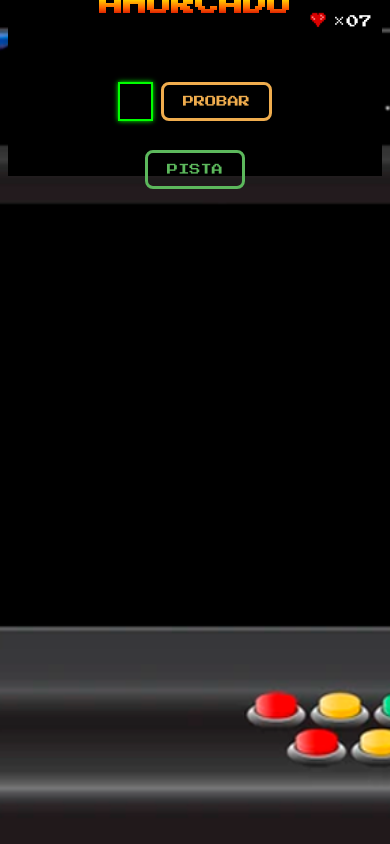
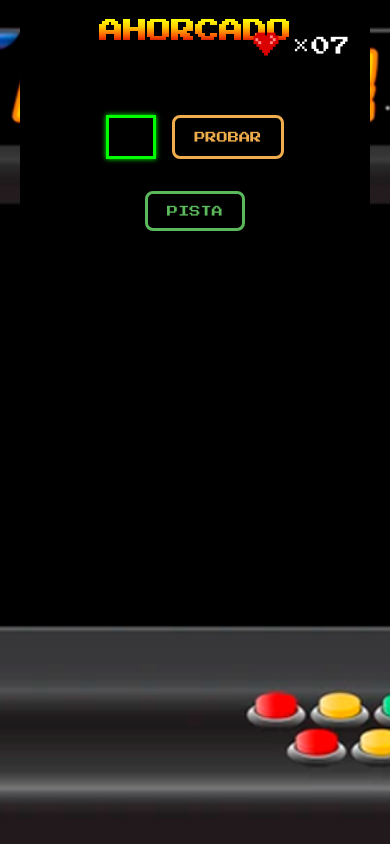
Before and after one commit to Simon-PF2003/ag_limon, a Flask app: page /jugar in a window 390 px wide. Run offline with Flask 3, Linux system fonts and the light colour scheme.

Commit message:
Vercel rollback 7 UI Nb

```diff
--- a/static/retro.css
+++ b/static/retro.css
@@ -1,19 +1,19 @@
-/* RESET */
 * {
   box-sizing: border-box;
   margin: 0;
   padding: 0;
 }
 
-html, body {
+html {
   height: 100%;
   width: 100%;
   background: transparent;
 }
 
+/* Body con fondo negro para mostrar fondo encima */
 body.arcade-machine {
   position: relative;
-  min-height: 100vh;
+  height: 100%;
   font-family: 'Press Start 2P', monospace;
   display: flex;
   justify-content: center;
@@ -32,7 +32,7 @@ body.arcade-machine::before {
   z-index: 0;
 }
 
-/* UI encima del fondo */
+/* Con esto fijo la UI arriba que es la maquinita je */
 .screen-window,
 .game-frame,
 .title-bar,
@@ -42,21 +42,23 @@ body.arcade-machine::before {
   z-index: 1;
 }
 
-/* --- ESTILOS BASE (PC/Notebook) --- */
-.screen-window {
-  position: relative;
-  width: 410px;
-  height: 240px;
+#menu-arcade {
   display: flex;
-  justify-content: center;
+  flex-direction: column;
   align-items: center;
+  gap: 2rem;
+  text-align: center;
 }
 
 .titulo-arcade {
   font-size: 2.5rem;
   margin-top: -2rem;
   margin-bottom: 5rem;
-  background: linear-gradient(180deg, #FFFF00 0%, #FFCC00 33%, #FF6600 66%, #CC0000 100%);
+  background: linear-gradient(180deg,
+      #FFFF00 0%,
+      #FFCC00 33%,
+      #FF6600 66%,
+      #CC0000 100%);
   -webkit-background-clip: text;
   background-clip: text;
   -webkit-text-fill-color: transparent;
@@ -83,27 +85,424 @@ body.arcade-machine::before {
   text-align: center;
 }
 
-.boton-retro:hover { transform: translateY(-2px); }
-.boton-retro.facil { color: #5cb85c; border-color: #5cb85c; }
-.boton-retro.facil:hover { background: rgba(92, 184, 92, 0.2); }
-.boton-retro.intermedia { color: #f0ad4e; border-color: #f0ad4e; }
-.boton-retro.intermedia:hover { background: rgba(240, 173, 78, 0.2); }
-.boton-retro.dificil { color: #d9534f; border-color: #d9534f; }
-.boton-retro.dificil:hover { background: rgba(217, 83, 79, 0.2); }
-.boton-retro.jugarnuevo { color: #602383; border-color: #602383; }
-.boton-retro.jugarnuevo:hover { background: rgba(96, 35, 131, 0.2); }
+.boton-retro:hover {
+  transform: translateY(-2px);
+}
 
-.game-frame, .final-screen {
+.boton-retro.facil {
+  color: #5cb85c;
+  border-color: #5cb85c;
+}
+
+.boton-retro.facil:hover {
+  background: rgba(92, 184, 92, 0.2);
+}
+
+.boton-retro.intermedia {
+  color: #f0ad4e;
+  border-color: #f0ad4e;
+}
+
+.boton-retro.intermedia:hover {
+  background: rgba(240, 173, 78, 0.2);
+}
+
+.boton-retro.dificil {
+  color: #d9534f;
+  border-color: #d9534f;
+}
+
+.boton-retro.dificil:hover {
+  background: rgba(217, 83, 79, 0.2);
+}
+
+.boton-retro.jugarnuevo {
+  color: #602383;
+  border-color: #602383;
+}
+
+.boton-retro.jugarnuevo:hover {
+  background: rgba(96, 35, 131, 0.2);
+}
+
+/* Notebooks y laptops - 15.6" y similares */
+@media (max-width: 1366px) {
+  body.arcade-machine::before {
+    background-size: contain;
+  }
+
+  .screen-window {
+    width: 580px;
+    height: 230px;
+  }
+
+  .titulo-arcade {
+    font-size: 2.3rem;
+    margin-bottom: 4rem;
+  }
+
+  .botones-dificultad {
+    width: 190px;
+  }
+
+  .boton-retro {
+    padding: 0.95rem 1.9rem;
+    font-size: 0.88rem;
+  }
+
+  .word-display {
+    font-size: 1.9rem;
+    letter-spacing: 0.28rem;
+  }
+
+  .word-display.small-font {
+    font-size: 1.35rem;
+  }
+
+  .heart-icon {
+    width: 45px;
+    height: 45px;
+  }
+
+  .heart-count {
+    right: 18px;
+  }
+
+  .heart-x {
+    font-size: 1.1rem;
+  }
+
+  .info {
+    font-size: 0.95rem;
+  }
+
+  .message {
+    font-size: 0.95rem;
+  }
+
+  #pista-text {
+    font-size: 0.95rem;
+  }
+}
+
+/* Resolución específica para notebooks HD 1366x768 */
+@media (max-width: 768px) {
+  body.arcade-machine {
+    align-items: flex-start;
+    padding-top: 2rem;
+  }
+
+  .screen-window {
+    width: 550px;
+    height: 200px;
+  }
+
+  .titulo-arcade {
+    font-size: 2.1rem;
+    margin-top: 0;
+    margin-bottom: 2.5rem;
+  }
+
+  #menu-arcade {
+    gap: 1.5rem;
+  }
+
+  .game-screen {
+    gap: 0.8rem;
+  }
+
+  .final {
+    gap: 0.8rem;
+  }
+
+  .word-display {
+    font-size: 1.7rem;
+    letter-spacing: 0.25rem;
+  }
+
+  .word-display.small-font {
+    font-size: 1.25rem;
+  }
+}
+
+/* Pantallas medianas - Tablets */
+@media (max-width: 1024px) {
+  body.arcade-machine::before {
+    background-size: cover;
+  }
+
+  .screen-window {
+    width: 90vw;
+    max-width: 500px;
+    height: 200px;
+  }
+
+  .titulo-arcade {
+    font-size: 2.2rem;
+    margin-bottom: 3rem;
+  }
+
+  .botones-dificultad {
+    width: 180px;
+  }
+
+  .boton-retro {
+    padding: 0.9rem 1.8rem;
+    font-size: 0.85rem;
+  }
+
+  .word-display {
+    font-size: 1.8rem;
+    letter-spacing: 0.25rem;
+  }
+
+  .word-display.small-font {
+    font-size: 1.3rem;
+  }
+
+  .heart-icon {
+    width: 40px;
+    height: 40px;
+  }
+
+  .heart-count {
+    right: 15px;
+  }
+
+  .heart-x {
+    font-size: 1rem;
+  }
+
+  .info {
+    font-size: 0.9rem;
+  }
+
+  .message {
+    font-size: 0.9rem;
+  }
+
+  #pista-text {
+    font-size: 0.9rem;
+  }
+}
+
+/* Pantallas pequeñas - Móviles */
+@media (max-width: 768px) {
+  body.arcade-machine {
+    padding: 1rem;
+  }
+
+  body.arcade-machine::before {
+    background-size: cover;
+    background-position: center;
+  }
+
+  .screen-window {
+    width: 95vw;
+    max-width: 400px;
+    height: 180px;
+  }
+
+  .titulo-arcade {
+    font-size: 1.8rem;
+    margin-top: -1rem;
+    margin-bottom: 2rem;
+  }
+
+  .botones-dificultad {
+    width: 160px;
+  }
+
+  .boton-retro {
+    padding: 0.8rem 1.5rem;
+    font-size: 0.8rem;
+  }
+
+  .word-display {
+    font-size: 1.5rem;
+    letter-spacing: 0.2rem;
+  }
+
+  .word-display.small-font {
+    font-size: 1.1rem;
+    letter-spacing: 0.08em;
+  }
+
+  .heart-icon {
+    width: 35px;
+    height: 35px;
+  }
+
+  .heart-count {
+    right: 10px;
+  }
+
+  .heart-x {
+    font-size: 0.9rem;
+  }
+
+  .info {
+    font-size: 0.8rem;
+  }
+
+  .message {
+    font-size: 0.8rem;
+  }
+
+  .input-letra {
+    width: 40px;
+    padding: 0.4rem;
+    font-size: 1rem;
+  }
+
+  .input-form {
+    gap: 0.8rem;
+  }
+
+  #pista-text {
+    font-size: 0.8rem;
+    width: 95%;
+  }
+
+  .title-bar {
+    padding-top: 5px;
+  }
+}
+
+/* Pantallas muy pequeñas - Móviles pequeños */
+@media (max-width: 480px) {
+  body.arcade-machine {
+    padding: 0.5rem;
+  }
+
+  .screen-window {
+    width: 98vw;
+    max-width: 350px;
+    height: 160px;
+  }
+
+  .titulo-arcade {
+    font-size: 1.5rem;
+    margin-bottom: 1.5rem;
+  }
+
+  .botones-dificultad {
+    width: 140px;
+  }
+
+  .boton-retro {
+    padding: 0.7rem 1.2rem;
+    font-size: 0.7rem;
+  }
+
+  .word-display {
+    font-size: 1.3rem;
+    letter-spacing: 0.15rem;
+  }
+
+  .word-display.small-font {
+    font-size: 1rem;
+    letter-spacing: 0.05em;
+  }
+
+  .heart-icon {
+    width: 30px;
+    height: 30px;
+  }
+
+  .heart-x {
+    font-size: 0.8rem;
+  }
+
+  .info {
+    font-size: 0.7rem;
+  }
+
+  .message {
+    font-size: 0.7rem;
+  }
+
+  .input-letra {
+    width: 35px;
+    padding: 0.3rem;
+    font-size: 0.9rem;
+    border-width: 2px;
+  }
+
+  .input-form {
+    gap: 0.5rem;
+  }
+
+  #pista-text {
+    font-size: 0.7rem;
+    margin-top: 0.5rem;
+  }
+
+  .game-screen {
+    gap: 0.8rem;
+  }
+
+  .final {
+    gap: 0.8rem;
+  }
+}
+
+/* Orientación landscape para móviles */
+@media (max-width: 768px) and (orientation: landscape) {
+  body.arcade-machine {
+    align-items: flex-start;
+    padding-top: 1rem;
+  }
+
+  .screen-window {
+    height: 150px;
+  }
+
+  .titulo-arcade {
+    margin-top: 3rem;
+    margin-bottom: 0.2rem;
+    font-size: 1.6rem;
+  }
+
+  #menu-arcade {
+    gap: 0.5rem;
+  }
+
+  .game-screen {
+    gap: 0.5rem;
+  }
+
+  .final {
+    gap: 0.5rem;
+  }
+}
+
+/* Juego: pantalla negra interna */
+.screen-window {
+  position: relative;
+  width: 410px;
+  height: 240px;
+  display: flex;
+  justify-content: center;
+  align-items: center;
+}
+
+.game-frame,
+.final-screen {
   width: 100%;
   height: 100%;
   background-color: #000;
+  padding: 0;
+  margin: 0;
+  box-sizing: border-box;
   display: flex;
   flex-direction: column;
   align-items: center;
   justify-content: center;
 }
 
-.game-screen, .final {
+/* Estilos de contenido de juego */
+.game-screen {
   display: flex;
   flex-direction: column;
   align-items: center;
@@ -111,10 +510,20 @@ body.arcade-machine::before {
   color: #0F0;
 }
 
-.info, .message { font-size: 1rem; }
-.highlight { color: #FFD700; }
+.info {
+  font-size: 1rem;
+}
 
-.input-form { display: flex; gap: 1rem; margin-top: 1rem; }
+.highlight {
+  color: #FFD700;
+}
+
+.input-form {
+  display: flex;
+  gap: 1rem;
+  margin-top: 1rem;
+}
+
 .input-letra {
   width: 50px;
   padding: 0.5rem;
@@ -124,11 +533,34 @@ body.arcade-machine::before {
   background: #000;
   color: #0F0;
 }
-.input-letra:focus { outline: none; box-shadow: 0 0 5px #0F0; }
 
-.word-display { font-size: 1rem; letter-spacing: 0.1rem; }
-.word-display.small-font { font-size: 1rem; letter-spacing: 0.1rem; }
+.input-letra:focus {
+  outline: none;
+  box-shadow: 0 0 5px #0F0;
+}
 
+.word-display {
+  font-size: 1rem;
+  letter-spacing: 0.1rem;
+}
+
+.word-display.small-font {
+  font-size: 1rem;
+  letter-spacing: 0.1rem;
+}
+
+.final {
+  display: flex;
+  flex-direction: column;
+  align-items: center;
+  gap: 1rem;
+}
+
+.message {
+  font-size: 1rem;
+}
+
+/* Barra superior con título y corazones */
 .title-bar {
   position: relative;
   width: 100%;
@@ -137,6 +569,7 @@ body.arcade-machine::before {
   align-items: center;
   padding-top: 10px;
 }
+
 .heart-count {
   position: absolute;
   right: 20px;
@@ -145,7 +578,14 @@ body.arcade-machine::before {
   display: flex;
   align-items: center;
 }
-.heart-icon { width: 50px; height: 50px; object-fit: contain; margin-right: 1px; }
+
+.heart-icon {
+  width: 50px;
+  height: 50px;
+  object-fit: contain;
+  margin-right: 1px;
+}
+
 .heart-x {
   font-family: 'Press Start 2P', monospace;
   font-size: 1.2rem;
@@ -153,7 +593,11 @@ body.arcade-machine::before {
   text-shadow: 0 0 2px #000;
 }
 
-.pista-btn { margin-top: 1rem; }
+/* Pista */
+.pista-btn {
+  margin-top: 1rem;
+}
+
 #pista-text {
   margin: 1rem auto 0;
   font-size: 1rem;
@@ -161,61 +605,3 @@ body.arcade-machine::before {
   text-align: center;
   width: 90%;
 }
-
-/* --- NOTEBOOKS Y TABLETS GRANDES --- */
-@media (max-width: 1366px) {
-  .screen-window { width: 580px; height: 230px; }
-  .titulo-arcade { font-size: 2.3rem; margin-bottom: 4rem; }
-  .botones-dificultad { width: 190px; }
-  .boton-retro { padding: 0.95rem 1.9rem; font-size: 0.88rem; }
-  .word-display { font-size: 1.9rem; letter-spacing: 0.28rem; }
-  .word-display.small-font { font-size: 1.35rem; }
-  .heart-icon { width: 45px; height: 45px; }
-  .heart-count { right: 18px; }
-  .heart-x { font-size: 1.1rem; }
-  .info, .message, #pista-text { font-size: 0.95rem; }
-}
-
-/* --- TABLETS Y CELULARES GRANDES --- */
-@media (max-width: 1024px) {
-  body.arcade-machine::before { background-size: cover; }
-  .screen-window { width: 90vw; max-width: 500px; height: 200px; }
-  .titulo-arcade { font-size: 2.2rem; margin-bottom: 3rem; }
-  .botones-dificultad { width: 180px; }
-  .boton-retro { padding: 0.9rem 1.8rem; font-size: 0.85rem; }
-  .word-display { font-size: 1.8rem; letter-spacing: 0.25rem; }
-  .word-display.small-font { font-size: 1.3rem; }
-  .heart-icon { width: 40px; height: 40px; }
-  .heart-count { right: 15px; }
-  .heart-x { font-size: 1rem; }
-  .info, .message, #pista-text { font-size: 0.9rem; }
-}
-
-/* --- CELULARES Y TABLETS PEQUEÑOS --- */
-@media (max-width: 768px) {
-  body.arcade-machine { align-items: flex-start; padding: 1rem 0.5rem 0 0.5rem; }
-  body.arcade-machine::before { background-size: cover; background-position: center; }
-  .screen-window { width: 98vw; max-width: 400px; height: 160px; }
-  .titulo-arcade { font-size: 1.5rem; margin-top: -1rem; margin-bottom: 1.5rem; }
-  .botones-dificultad { width: 140px; }
-  .boton-retro { padding: 0.7rem 1.2rem; font-size: 0.7rem; }
-  .word-display { font-size: 1.3rem; letter-spacing: 0.15rem; }
-  .word-display.small-font { font-size: 1rem; letter-spacing: 0.05em; }
-  .heart-icon { width: 30px; height: 30px; }
-  .heart-count { right: 10px; }
-  .heart-x { font-size: 0.8rem; }
-  .info, .message, #pista-text { font-size: 0.7rem; }
-  .input-letra { width: 35px; padding: 0.3rem; font-size: 0.9rem; border-width: 2px; }
-  .input-form { gap: 0.5rem; }
-  #pista-text { margin-top: 0.5rem; }
-  .game-screen, .final { gap: 0.8rem; }
-  .title-bar { padding-top: 5px; }
-}
-
-/* --- CELULARES EN LANDSCAPE --- */
-@media (max-width: 768px) and (orientation: landscape) {
-  body.arcade-machine { align-items: flex-start; padding-top: 1rem; }
-  .screen-window { height: 120px; }
-  .titulo-arcade { margin-top: 2rem; margin-bottom: 0.2rem; font-size: 1.1rem; }
-  #menu-arcade, .game-screen, .final { gap: 0.5rem; }
-}
```
